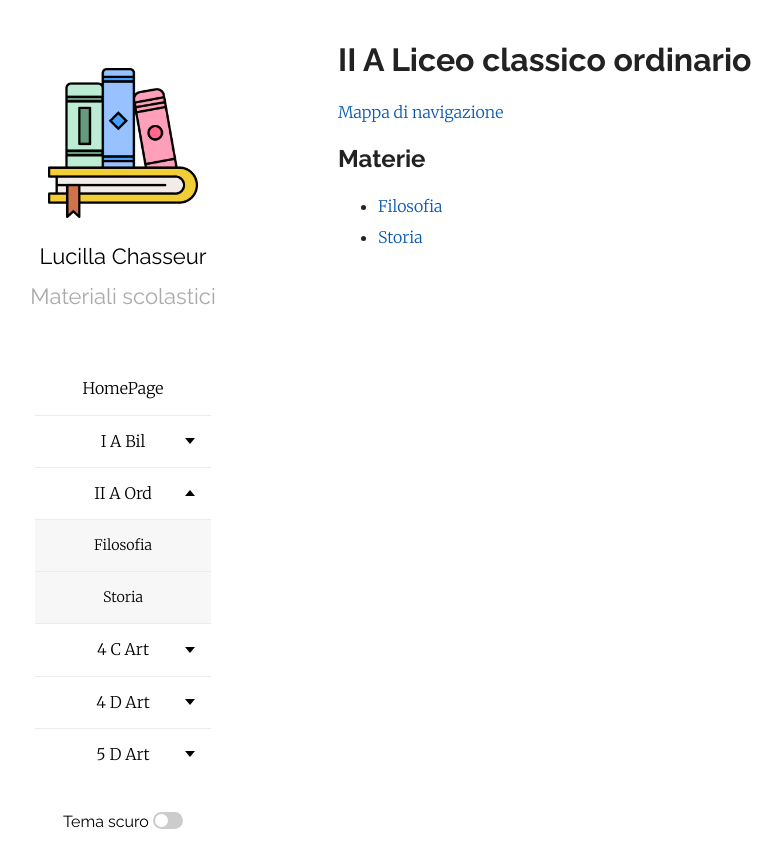
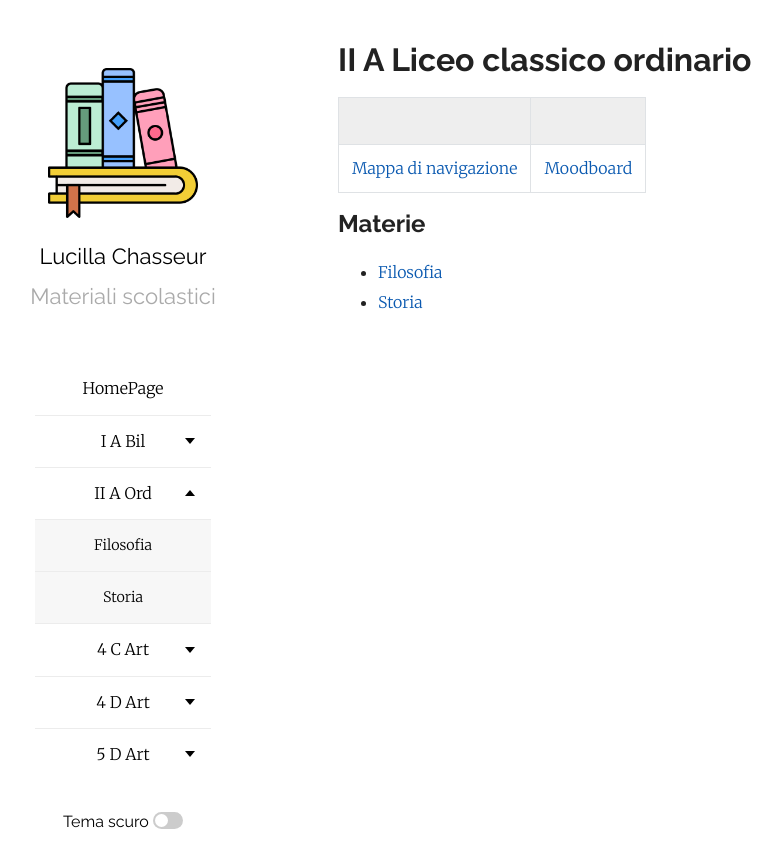
Before and after one commit to efemeridi/efemeridi.github.io, a Jekyll site: the page built from 2a_ord.md, in a window 1280 px wide. Shown: the top 868 px of the page, without its empty margins (62-844 px from the left). Built offline with Jekyll 4.4.1, drawn with Linux system fonts in a browser that asks for light colours; our own code applies the rules of GitHub Pages for plain Markdown files.

Commit message:
Revise navigation and add moodboard link
Updated navigation links and added moodboard reference.

```diff
--- a/2a_ord.md
+++ b/2a_ord.md
@@ -3,7 +3,10 @@ layout: page
 ---
 # II A Liceo classico ordinario
 
-[Mappa di navigazione](materiali/II_A_ord/PROVA_D_OPERA_INIZIALE/PROVA_D_OPERA_INIZIALE_STUDENTI_IIA_ord.pdf)
+|  |  |
+|---|---|
+|[Mappa di navigazione](materiali/II_A_ord/PROVA_D_OPERA_INIZIALE/PROVA_D_OPERA_INIZIALE_STUDENTI_IIA_ord.pdf)|[Moodboard](materiali/II_A_ord/PROVA_D_OPERA_INIZIALE/moodboard/settembre/vista_moodboard.md)|
+
 ## Materie
 
 - [Filosofia](/2a_ord_filosofia)
```
